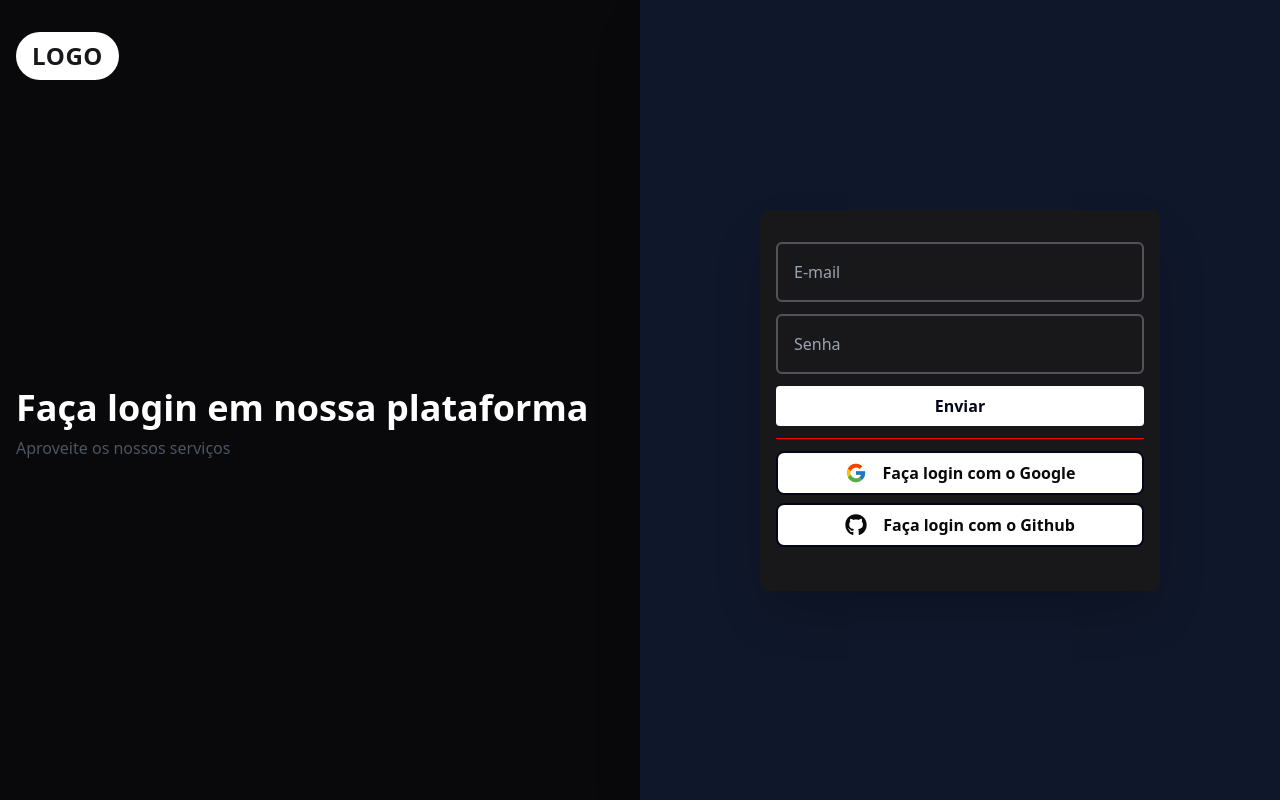
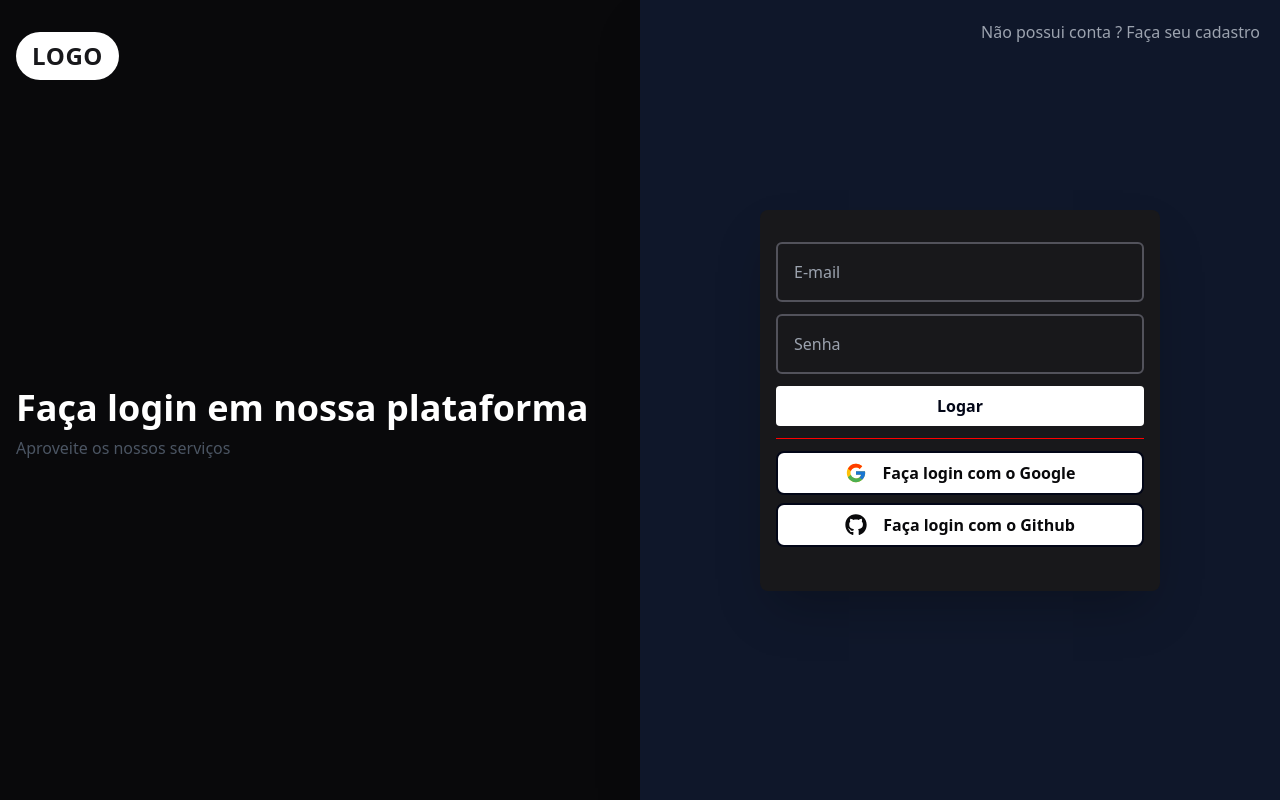
Before and after one commit to RelancioBorgesDev/UserAuth, a Next.js app: page / in a window 1280 px wide. Built offline with nearby package versions, Linux system fonts and the light colour scheme.

Commit message:
feat: adicionado link para a pagina de signup

```diff
--- a/src/app/page.tsx
+++ b/src/app/page.tsx
@@ -1,5 +1,6 @@
 import LoginForm from "@/components/LoginForm/LoginForm";
 import Logo from "@/components/Logo/Logo";
+import Link from "next/link";
 
 export default function Home() {
   return (
@@ -8,11 +9,18 @@ export default function Home() {
         <Logo />
         <div className="h-screen text-white font-bold flex flex-col gap-2  justify-center">
           <h1 className="text-4xl">Faça login em nossa plataforma</h1>
-          <p className="text-md text-gray-600 font-extralight">Aproveite os nossos serviços</p>
+          <p className="text-md text-gray-600 font-extralight">
+            Aproveite os nossos serviços
+          </p>
         </div>
       </div>
 
-      <div className="w-1/2 flex items-center justify-center shadow-2xl">
+      <div className="w-1/2 flex items-center justify-center shadow-2xl relative">
+        <Link href={"/sign-up"} className="absolute top-5 right-5 ">
+          <h3 className="text-gray-400 hover:underline">
+            Não possui conta ? Faça seu cadastro
+          </h3>
+        </Link>
         <LoginForm />
       </div>
     </main>
--- a/src/components/LoginForm/LoginForm.tsx
+++ b/src/components/LoginForm/LoginForm.tsx
@@ -70,9 +70,9 @@ export default function LoginForm() {
         className="w-full bg-white p-2 font-bold text-slate-950 rounded border-0 hover:brightness-90"
         type="submit"
       >
-        Enviar
+        Logar
       </button>
-      <Separator />
+      <Separator separator_type="horizontal" />
       <div className="flex flex-col justify-around w-full gap-2">
         <SocialWrapper
           link="/"
@@ -88,7 +88,7 @@ export default function LoginForm() {
         />
       </div>
 
-      <Toaster richColors />
+      <Toaster richColors visibleToasts={2} />
     </form>
   );
 }
```
